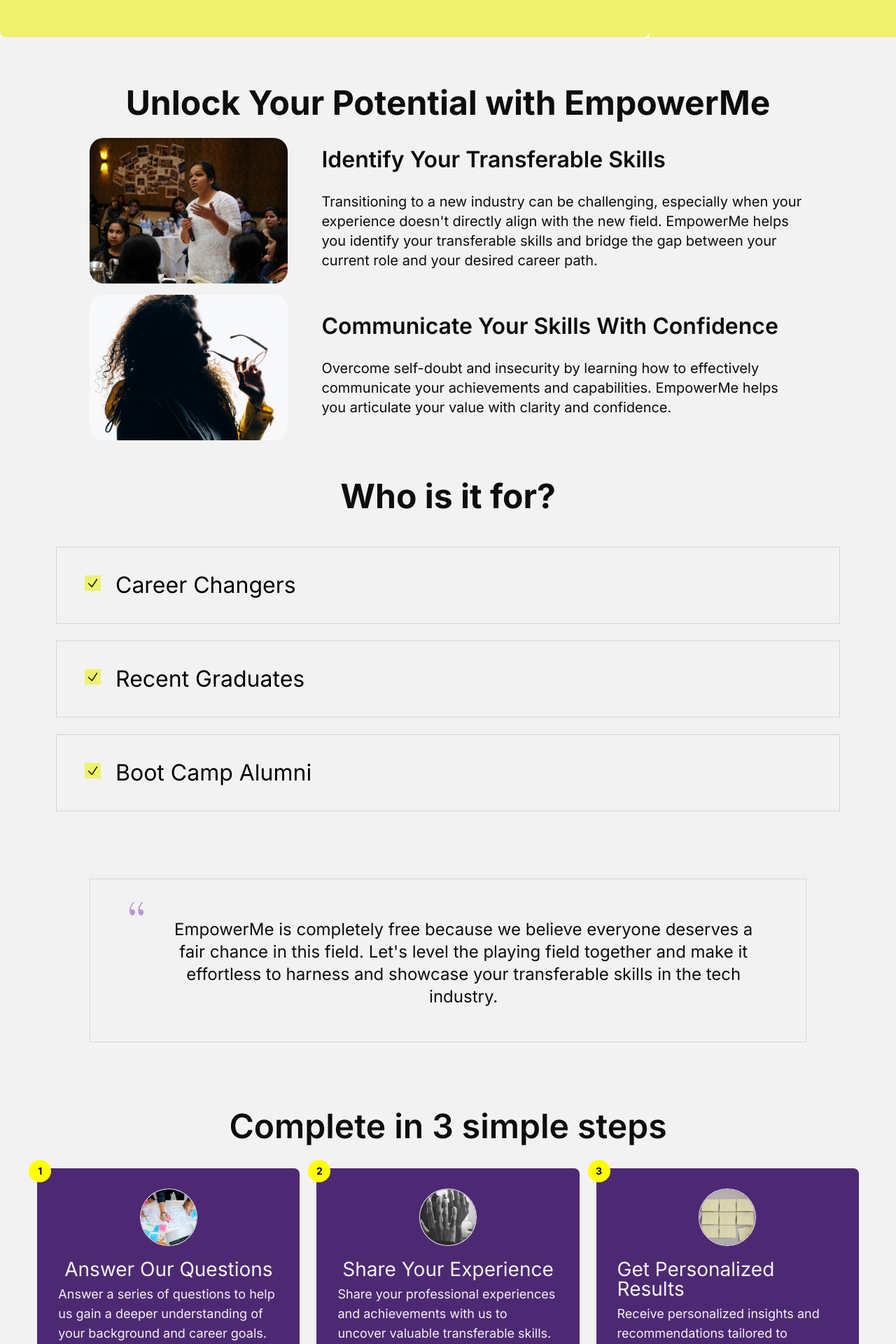
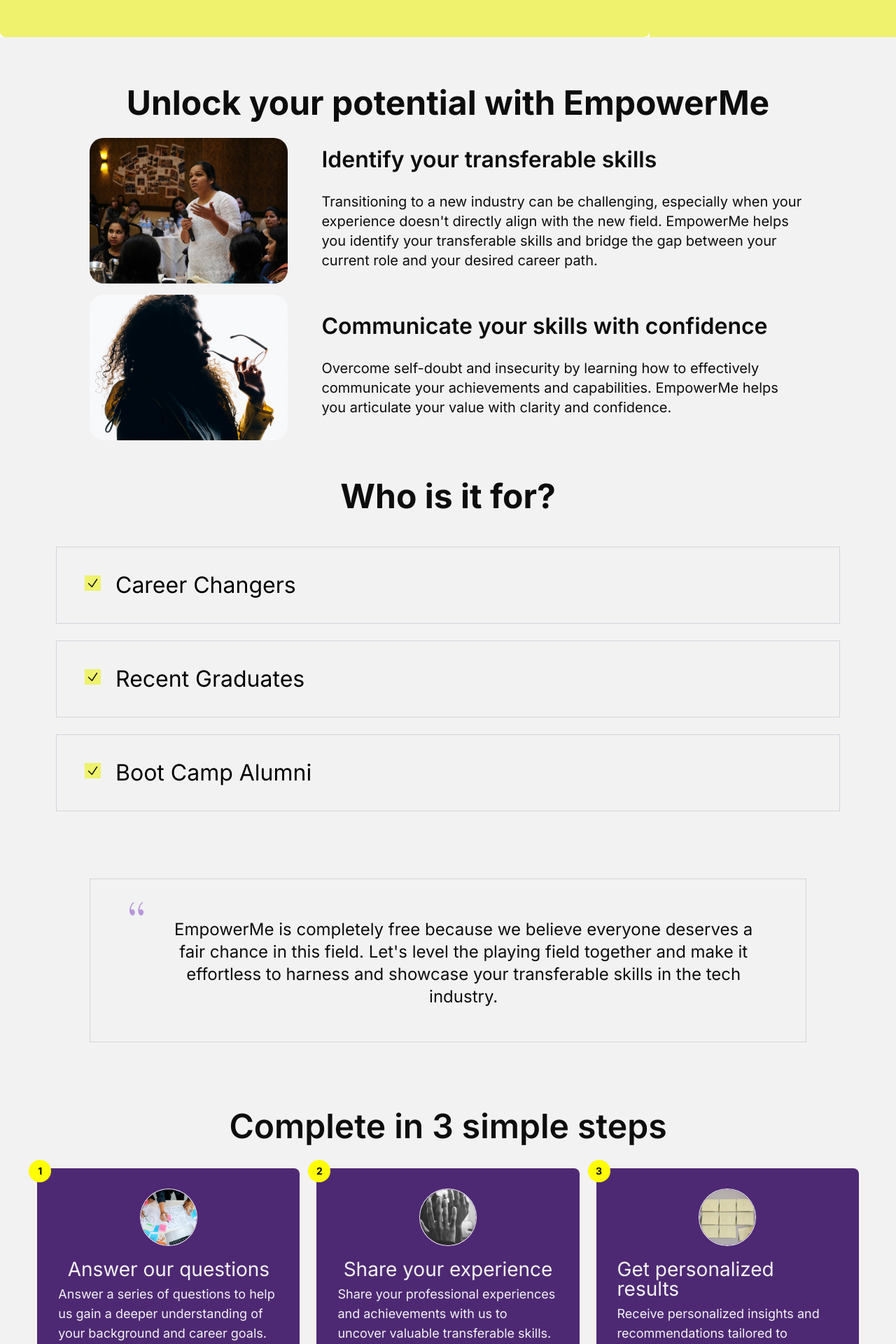
Before and after one commit to cherryontech/soft-skill-generator, a React (Vite) app: page / in a window 1280 px wide. Shown: the part 500-2420 px from the top of the page at 70% size. Built offline with nearby package versions, Linux system fonts and the light colour scheme.

Commit message:
convert landing page text to sentance-case

```diff
--- a/src/components_true/Header.tsx
+++ b/src/components_true/Header.tsx
@@ -14,7 +14,7 @@ function Header() {
         </div>
         <div className='bg-yellow rounded-b-lg flex md:px-24 xl:px-0 xl:flex-1'>
             <div className='flex-column p-10 px-15 xl:pl-40 xl:pr-12'>
-                <h2 className='text-2xl md:text-3xl xl:text-5xl xl:leading-72 xl:w-50 md:leading-10 font-semibold mb-4 text-center xl:text-left'>Have you Ever Struggled to Communicate Your Full Potential?</h2>
+                <h2 className='text-2xl md:text-3xl xl:text-5xl xl:leading-72 xl:w-50 md:leading-10 font-semibold mb-4 text-center xl:text-left'>Have you ever struggled to communicate your full potential?</h2>
                 <p className='text-xs md:text-lg mb-4 text-center xl:text-left'>At EmpowerMe, we understand the challenges you face when it comes to
                 fully showcasing your potential. Our mission is to empower you by
                 identifying and harnessing your transferable skills, helping you overcome
--- a/src/components_true/LandingPage.tsx
+++ b/src/components_true/LandingPage.tsx
@@ -26,7 +26,7 @@ const LandingPage: React.FC = () => {
     <Header />
     <div className="flex flex-col h-full justify-center bg-white">
       <div className='flex justify-center items-center'>
-        <h1 className="text-2xl font-bold text-black my-26 mx-2 md:mt-70 block text-center xl:text-5xl">Unlock Your Potential with EmpowerMe</h1>
+        <h1 className="text-2xl font-bold text-black my-26 mx-2 md:mt-70 block text-center xl:text-5xl">Unlock your potential with EmpowerMe</h1>
       </div>
       {/* Container A: Images & paragraphs */}
       <div className="flex flex-col justify-center items-center bg-white px-6 pb-6 mb-4">
@@ -35,14 +35,14 @@ const LandingPage: React.FC = () => {
         <ImageWithText
           imageUrl={identify_transferable_skills}
           altText="The silhouette of a person standing between two mountains in near dark as the sun begins to peek over the horizon behind them."
-          header="Identify Your Transferable Skills"
+          header="Identify your transferable skills"
           paragraph="Transitioning to a new industry can be challenging, especially when your experience doesn't directly align with the new field. EmpowerMe helps you identify your transferable skills and bridge the gap between your current role and your desired career path."
         />
         {/* Section 2: Confidently Communicate Your Skills */}
         <ImageWithText
           imageUrl={communicate_your_skills_with_confidence}
           altText="A person in orange headphones sits in a chair with chin resting in hand, scrawling in a notebook & concentrating."
-          header="Communicate Your Skills With Confidence"
+          header="Communicate your skills with confidence"
           paragraph="Overcome self-doubt and insecurity by learning how to effectively communicate your achievements and capabilities. EmpowerMe helps you articulate your value with clarity and confidence."
         />
 
@@ -95,7 +95,7 @@ const LandingPage: React.FC = () => {
         <div className="flex flex-col xl:flex-row w-60 md:w-72 xl:w-11/12 justify-between">
           {/* Purple Container 1 */}
           <SimpleStepsBox
-              header="Answer Our Questions"
+              header="Answer our questions"
               paragraph="Answer a series of questions to help us gain a deeper understanding of your background and career goals."
               imageUrl={answer_our_questions}
               altText="An image cropped in a circle that shows table covered in papers with arms reaching in to write notes."
@@ -104,7 +104,7 @@ const LandingPage: React.FC = () => {
           {/* Purple Container 2 */}
           <SimpleStepsBox
             className="xl:mx-6"
-            header="Share Your Experience"
+            header="Share your experience"
             paragraph="Share your professional experiences and achievements with us to uncover valuable transferable skills."
             imageUrl={share_your_experience}
             altText="An image cropped in a cirlce that shows hands being raised."
@@ -112,7 +112,7 @@ const LandingPage: React.FC = () => {
             />
           {/* Purple Container 3 */}
           <SimpleStepsBox
-            header="Get Personalized Results"
+            header="Get personalized results"
             paragraph="Receive personalized insights and recommendations tailored to empower your unique career journey."
             imageUrl={get_personalized_results}
             altText="An image cropped in a circle that shows sticky notes on a wall."
```
